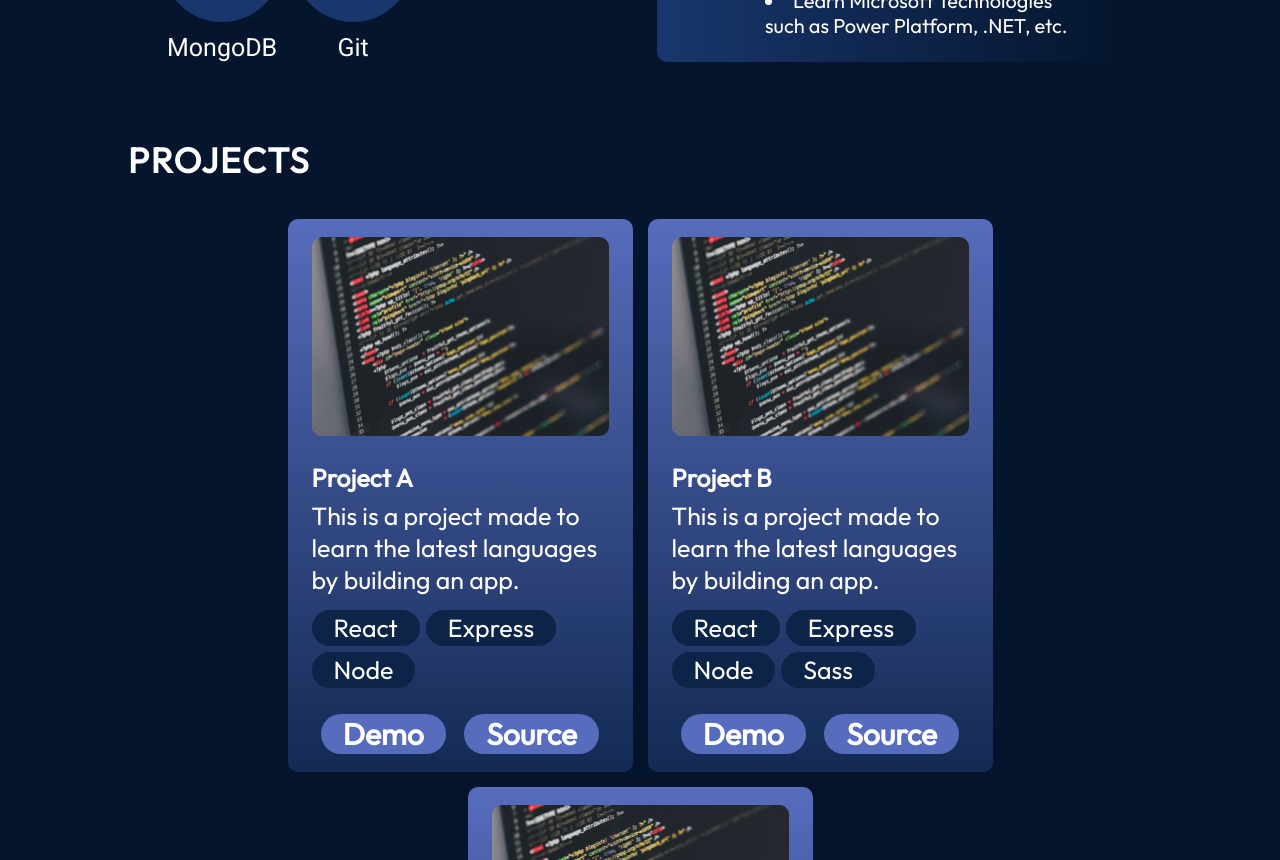
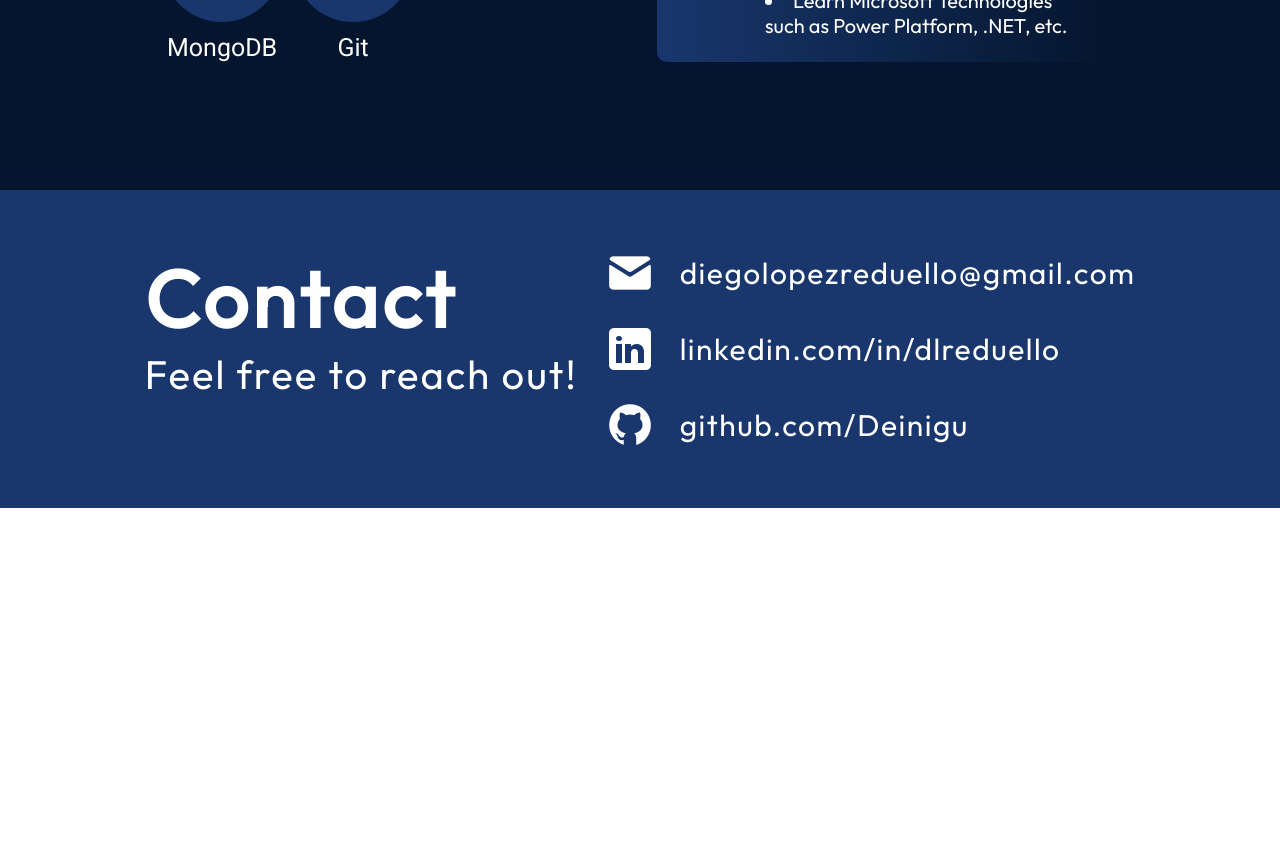
Before and after one commit to Deinigu/portfolio, a React (Vite) app: page / in a window 1280 px wide. Shown: the part 1940-2800 px from the top of the page. After the commit the page ends 2448 px from the top, so only its background shows below. Built offline with nearby package versions, Linux system fonts and the light colour scheme.

Commit message:
✨Footer implemented

```diff
--- a/src/App.jsx
+++ b/src/App.jsx
@@ -4,6 +4,7 @@
 import { About } from "./components/About/About";
 import { Experience } from "./components/Experience/Experience";
 import { Projects } from "./components/Projects/Projects";
+import { Footer } from "./components/Footer/Footer";
 
 function App() {
   return (
@@ -12,7 +13,7 @@
       <Hero />
       <About />
       <Experience />
-      <Projects />
+      <Footer />
     </div>
   );
 }
--- /dev/null
+++ b/src/components/Footer/Footer.jsx
@@ -0,0 +1,35 @@
+import React from "react";
+
+import { getImageUrl } from "../../utils";
+
+import styles from "./Footer.module.css";
+
+export const Footer = () => {
+  return (
+    <footer id="footer" className={styles.container}>
+      <div className={styles.text}>
+        <h2>Contact</h2>
+        <p>Feel free to reach out!</p>
+      </div>
+      <ul className={styles.links}>
+        <li className={styles.link}>
+          <img src={getImageUrl("contact/emailIcon.png")} alt="Email icon" />
+          <a href="mailto:myemail@email.com">diegolopezreduello@gmail.com</a>
+        </li>
+        <li className={styles.link}>
+          <img
+            src={getImageUrl("contact/linkedinIcon.png")}
+            alt="LinkedIn icon"
+          />
+          <a href="https://www.linkedin.com/in/dlreduello/">
+            linkedin.com/in/dlreduello
+          </a>
+        </li>
+        <li className={styles.link}>
+          <img src={getImageUrl("contact/githubIcon.png")} alt="GitHub icon" />
+          <a href="https://github.com/Deinigu">github.com/Deinigu</a>
+        </li>
+      </ul>
+    </footer>
+  );
+};
--- /dev/null
+++ b/src/components/Footer/Footer.module.css
@@ -0,0 +1,64 @@
+@import "../../vars.css";
+
+.container {
+  color: var(--color-text);
+  margin-top: 128px;
+  background-color: var(--color-secondary);
+  display: flex;
+  flex-direction: row;
+  justify-content: space-evenly;
+  width: 100%;
+  padding: 58px 10%;
+  gap: 10px;
+}
+
+.text h2 {
+  font-size: 80px;
+  font-weight: 700;
+  letter-spacing: 4px;
+}
+
+.text p {
+  font-size: 40px;
+  font-weight: 400;
+  letter-spacing: 2px;
+}
+
+.links {
+  display: flex;
+  flex-direction: column;
+  align-items: flex-start;
+  list-style: none;
+  gap: 26px;
+}
+
+.link {
+  display: flex;
+  align-items: center;
+  gap: 25px;
+}
+
+.link a {
+    color: var(--color-text);
+    font-size: 30px;
+    font-weight: 400;
+    text-decoration: none;
+    letter-spacing: 1.5px;
+}
+
+@media screen and (max-width: 830px) {
+  .container {
+    flex-direction: column;
+    gap: 23px;
+  }
+
+  .text {
+    display: flex;
+    flex-direction: column;
+    align-items: center;
+  }
+
+  .links {
+    align-items: center;
+  }
+}
```
